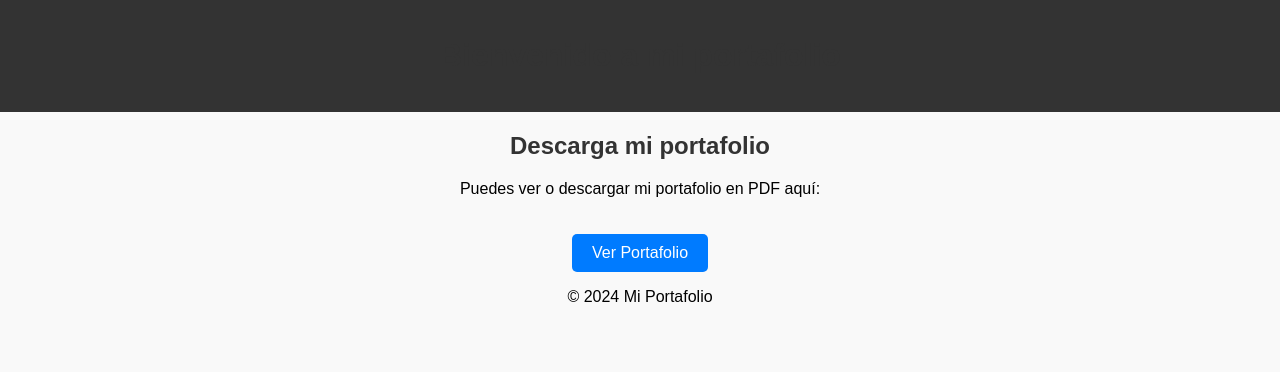
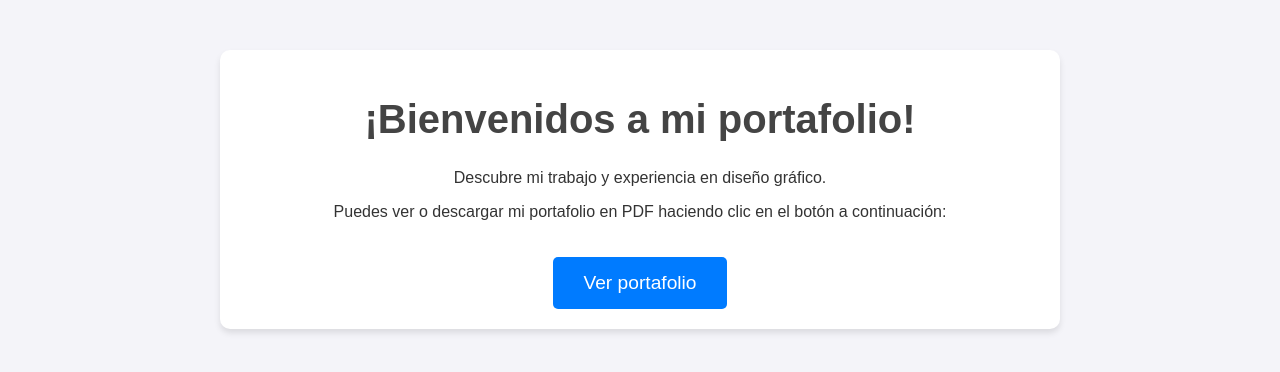
Before and after one commit to milimartinetti/mi-portafolio, a plain HTML site: page index.html in a window 1280 px wide. Drawn offline with Linux system fonts and the light colour scheme.

Commit message:
Actualizar diseño y enlace del portafolio

```diff
--- a/index.html
+++ b/index.html
@@ -1,24 +1,17 @@
 <!DOCTYPE html>
-<html lang="en">
+<html lang="es">
 <head>
-  <meta charset="UTF-8">
-  <meta name="viewport" content="width=device-width, initial-scale=1.0">
-  <title>Mi Portafolio</title>
-  <link href="styles.css" rel="stylesheet">
+    <meta charset="UTF-8">
+    <meta name="viewport" content="width=device-width, initial-scale=1.0">
+    <title>Mi Portafolio</title>
+    <link rel="stylesheet" href="styles.css">
 </head>
 <body>
-  <header>
-    <h1>Bienvenido a mi portafolio</h1>
-  </header>
-
-  <section>
-    <h2>Descarga mi portafolio</h2>
-    <p>Puedes ver o descargar mi portafolio en PDF aquí:</p>
-    <a href="portafolio.pdf" target="_blank" class="btn">Ver Portafolio</a>
-  </section>
-
-  <footer>
-    <p>© 2024 Mi Portafolio</p>
-  </footer>
+    <div class="container">
+        <h1>¡Bienvenidos a mi portafolio!</h1>
+        <p>Descubre mi trabajo y experiencia en diseño gráfico.</p>
+        <p>Puedes ver o descargar mi portafolio en PDF haciendo clic en el botón a continuación:</p>
+        <a href="portafolio.pdf" class="button" target="_blank">Ver portafolio</a>
+    </div>
 </body>
 </html>
--- a/styles.css
+++ b/styles.css
@@ -1,32 +1,42 @@
+/* Estilos generales */
 body {
     font-family: Arial, sans-serif;
     margin: 0;
     padding: 0;
+    background-color: #f4f4f9;
+    color: #333;
     text-align: center;
-    background-color: #f9f9f9;
-  }
+}
 
-  header {
-    background: #333;
-    color: #fff;
-    padding: 1rem 0;
-  }
+/* Contenedor principal */
+.container {
+    max-width: 800px;
+    margin: 50px auto;
+    padding: 20px;
+    background: #ffffff;
+    box-shadow: 0px 4px 6px rgba(0, 0, 0, 0.1);
+    border-radius: 10px;
+}
 
-  h1, h2 {
-    color: #333;
-  }
+/* Título principal */
+h1 {
+    font-size: 2.5em;
+    color: #444;
+}
 
-  a.btn {
+/* Botón personalizado */
+.button {
     display: inline-block;
     margin-top: 20px;
-    padding: 10px 20px;
-    background: #007BFF;
+    padding: 15px 30px;
+    font-size: 1.2em;
     color: #fff;
+    background-color: #007BFF;
     text-decoration: none;
     border-radius: 5px;
-    font-size: 16px;
-  }
+    transition: background-color 0.3s ease;
+}
 
-  a.btn:hover {
-    background: #0056b3;
-  }
+.button:hover {
+    background-color: #0056b3;
+}
```
